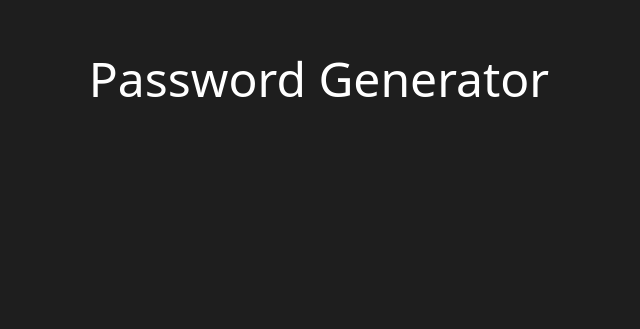
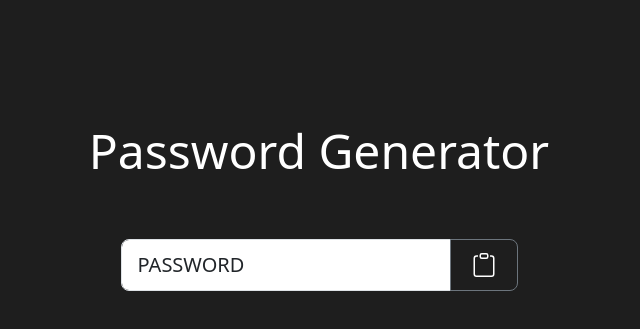
Before and after one commit to mohamad-jamil/pseudopass, a React (Vite) app: page / in a window 1280 px wide. Shown: the part 197-526 px from the top of the page, without its empty margins (321-961 px from the left). Built offline with nearby package versions, Linux system fonts and the light colour scheme.

Commit message:
Add PasswordDisplay component and adjust styling

```diff
--- a/src/App.css
+++ b/src/App.css
@@ -5,5 +5,4 @@ body {
 .title {
   font-size: 3rem;
   position: relative;
-  top: 30%;
 }
--- a/src/App.jsx
+++ b/src/App.jsx
@@ -1,9 +1,13 @@
 import "./App.css";
+import PasswordDisplay from "./components/PasswordDisplay/PasswordDisplay";
 
 function App() {
   return (
-    <div className="d-flex justify-content-center vh-100">
-      <div className="title text-white">Password Generator</div>
+    <div className="d-flex flex-column vh-100 justify-content-center align-items-center">
+      <div className="title text-white mb-1">Password Generator</div>
+      <div className="password-display">
+        <PasswordDisplay />
+      </div>
     </div>
   );
 }
--- a/src/components/PasswordDisplay/PasswordDisplay.css
+++ b/src/components/PasswordDisplay/PasswordDisplay.css
@@ -0,0 +1,7 @@
+.input-group .form-control {
+  width: 20vw;
+}
+
+.input-group svg {
+  margin: 5px;
+}
--- a/src/components/PasswordDisplay/PasswordDisplay.jsx
+++ b/src/components/PasswordDisplay/PasswordDisplay.jsx
@@ -1,5 +1,40 @@
+import "./PasswordDisplay.css";
+
 function PasswordDisplay() {
-  return <></>;
+  const handleCopy = () => {
+    const inputValue = document.getElementById("copyField").value;
+    navigator.clipboard.writeText(inputValue);
+  };
+
+  return (
+    <div className="container mt-5">
+      <div className="input-group">
+        <input
+          type="text"
+          id="copyField"
+          className="form-control form-control-lg"
+          value="PASSWORD"
+          readOnly
+        />
+        <button
+          className="btn btn-lg btn-outline-secondary"
+          onClick={handleCopy}
+        >
+          <svg
+            xmlns="http://www.w3.org/2000/svg"
+            width="24"
+            height="24"
+            fill="white"
+            class="bi bi-clipboard"
+            viewBox="0 0 16 16"
+          >
+            <path d="M4 1.5H3a2 2 0 0 0-2 2V14a2 2 0 0 0 2 2h10a2 2 0 0 0 2-2V3.5a2 2 0 0 0-2-2h-1v1h1a1 1 0 0 1 1 1V14a1 1 0 0 1-1 1H3a1 1 0 0 1-1-1V3.5a1 1 0 0 1 1-1h1z" />
+            <path d="M9.5 1a.5.5 0 0 1 .5.5v1a.5.5 0 0 1-.5.5h-3a.5.5 0 0 1-.5-.5v-1a.5.5 0 0 1 .5-.5zm-3-1A1.5 1.5 0 0 0 5 1.5v1A1.5 1.5 0 0 0 6.5 4h3A1.5 1.5 0 0 0 11 2.5v-1A1.5 1.5 0 0 0 9.5 0z" />
+          </svg>
+        </button>
+      </div>
+    </div>
+  );
 }
 
 export default PasswordDisplay;
```
